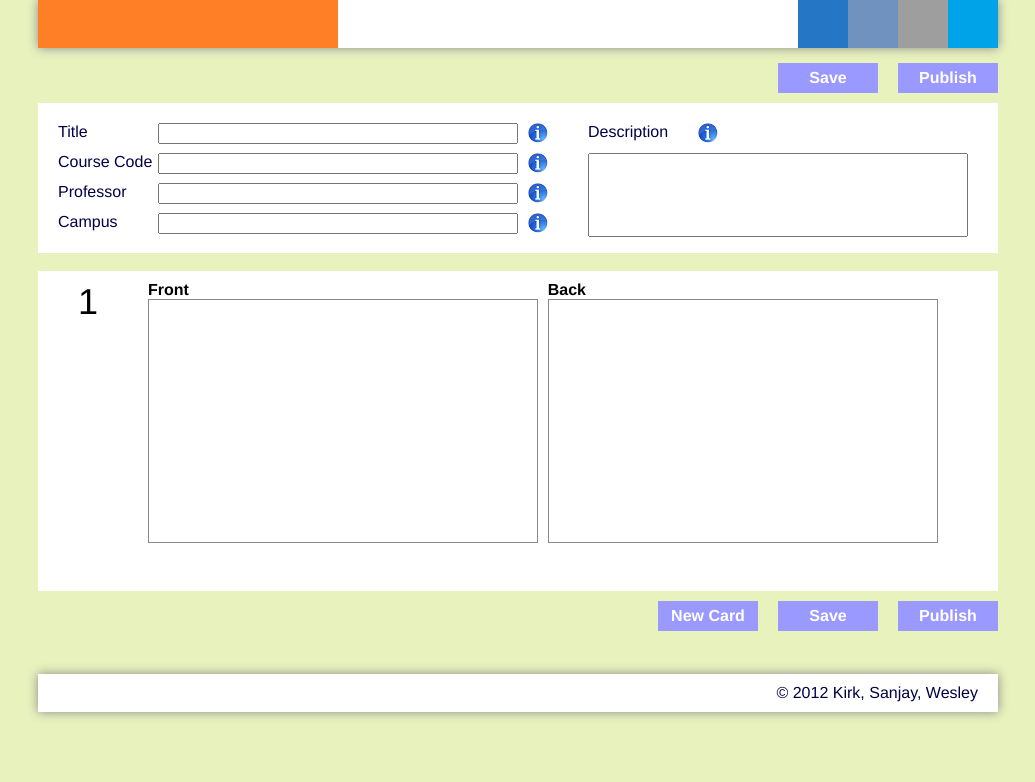
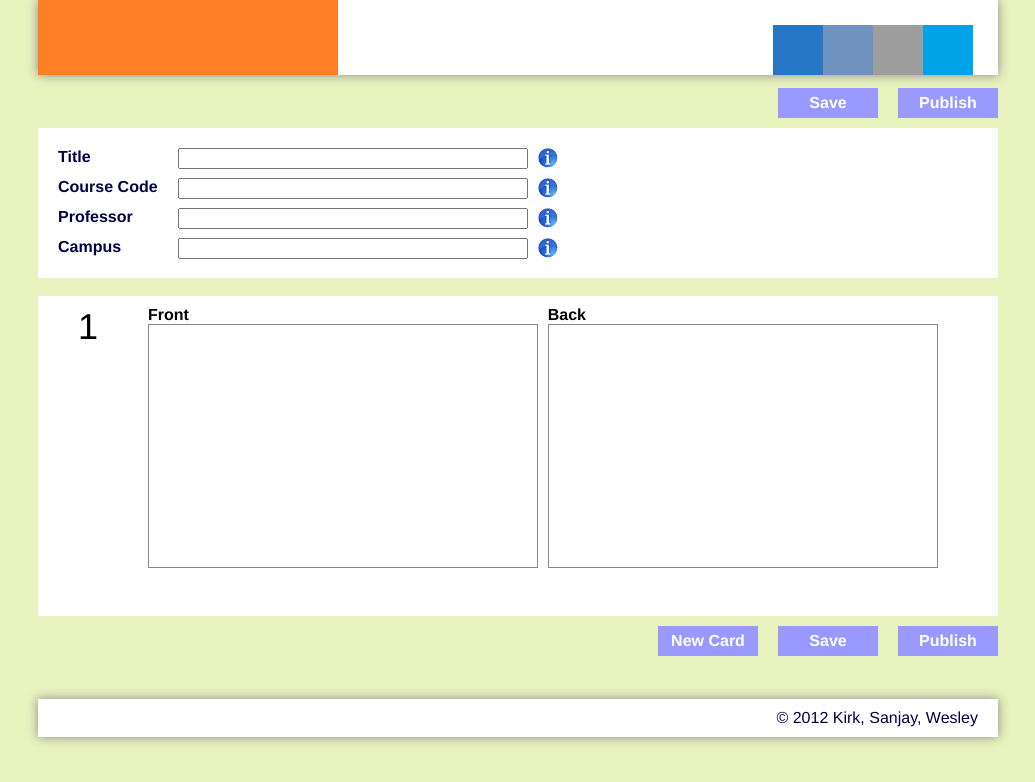
Before and after one commit to StarWallace/CrashCards, a PHP site: page /edit.php in a window 1280 px wide. Shown: the top 782 px of the page, without its empty margins (122-1157 px from the left). Run offline with PHP 8.4, Linux system fonts and the light colour scheme; grey boxes are pictures that could not be loaded.

Commit message:
Bunch o' Stuff, Vol. I

```diff
--- a/browse.php
+++ b/browse.php
@@ -46,6 +46,9 @@
         <select id="sortOrder">
             <option>Top</option>
             <option>New</option>
+            <option>Subject</option>
+            <option>Course Code</option>
+            <option>Year</option>
         </select>
     </div>
 </div>
@@ -86,7 +89,7 @@
                 <?php echo "#link"; ?>
             ">
                 <div class="halfRow link">
-                    <div class="title">
+                    <div class="title corner-spaced">
                         <?php echo "Example Deck #0"; ?>
                     </div>
                 </div>
--- a/classes/SQLAccess.class.php
+++ b/classes/SQLAccess.class.php
@@ -17,7 +17,7 @@
          *          sPassword - password associated with the user
          *          sDatabase - name of the database to use
          ************************************************************/
-        function __construct($sServer="<enter MySQL Server>", $sUser="<enter MySQL user to connect with>", $sPassword="<MySQL Password>", $sDatabase="<Name of the database>")
+        function __construct($sServer="localhost", $sUser="root", $sPassword="aaaa", $sDatabase="CrashCards")
         {
             //Connect to the MySQL server and open the database
             @$this->dbConnect = new mysqli($sServer, $sUser, $sPassword, $sDatabase);
--- a/classes/User.class.php
+++ b/classes/User.class.php
@@ -242,7 +242,7 @@ class User {
 
 	function FreshCookie()
 	{
-		if (isset($_COOKIE['user'])
+		if (isset($_COOKIE['user']))
 		{
 			setcookie("user", serialize($this), time()+3600*24*365);
 			$_COOKIE['user'] = serialize($this);
--- a/edit.php
+++ b/edit.php
@@ -45,17 +45,7 @@
                 ></div>
             </div>
         </div>
-        <div class="column description">
-            <div class="row">
-                <div class="label"><label for="deckDescription">Description</label></div>
-                <div class="info-tooltip" id="descriptionInfo"
-                     help="Example help text for description"
-                ></div>
-            </div>
-            <div class="row">
-                <textarea id="deckDescription"></textarea>
-            </div>
-        </div>
+        <div class="column autocomplete"></div>
     </div>
 </div>
 
--- a/scripts/edit.js
+++ b/scripts/edit.js
@@ -12,6 +12,10 @@
             renumberList();
             if ($(".cardRow").size() > 1) {
                 enableRemove = true;
+                $(".cardRow").mousemove( function() {
+                    $(this).find(".remove").show();
+                    $(".cardRow").unbind("mousemove");
+                });
             }
         });
     }
--- a/scripts/signup.js
+++ b/scripts/signup.js
@@ -146,9 +146,11 @@ function canSubmit() {
 
 $("input").change( function() {
     if (canSubmit()) {
-        $("#signup").removeAttr("disabled");
+        $("#next").hide();
+        $("#signup").show();
     } else {
-        $("#signup").attr("disabled", "disabled");
+        $("#signup").hide();
+        $("#next").show();
     }
 });
 
--- a/wrapper/css/edit.css
+++ b/wrapper/css/edit.css
@@ -3,12 +3,12 @@
 }
 
 .deckInfo input {
-    width: 360px;
+    width: 350px;
     float: left;
 }
 
 .deckInfo .label {
-    width: 100px;
+    width: 120px;
 }
 
 .deckInfo .column {
@@ -28,7 +28,7 @@
 
 .cardList .cardRow {
     padding: 10px 0 10px 0;
-    height: 80px;
+    height: 85px;
 }
 
 .cardList .cardRow div {
@@ -52,9 +52,9 @@
 
 .cardList .cardRow .cardSummary {
     padding-right: 20px;
-    height: 60px;
+    height: 70px;
     overflow: hidden;
-    font-size: 7pt;
+    font-size: 10pt;
 }
 
 .cardList .cardRow.selected .cardSummary {
@@ -68,18 +68,18 @@
 }
 
 .cardList .cardRow {
-    border-top: 1px dashed #000000;
-    background-color: #dbdbdb;
+    border-top: 1px solid #dbdbdb;
+    background-color: #eeeeee;
     cursor: pointer;
 }
 
 .cardList .cardRow:hover {
-    background-color: #eeeeee;
+    background-color: #ffffff;
     color: #000000;
 }
 
 .placeholder {
-    border-top: 1px dashed #000000;
+    border-top: 1px solid #dbdbdb;
     background-color: #ffff99;
     height: 100px;
 }
@@ -92,7 +92,7 @@
 
 .cardRow textarea {
     resize: none;
-    height: 99%;
+    height: 244px;
     width: 100%;
     border: 1px solid #888888;
     font-family: helvetica, sans-serif;
--- a/wrapper/css/main.css
+++ b/wrapper/css/main.css
@@ -42,7 +42,7 @@ a:visited {
     width: 960px;
     max-width: 1200px;
     min-height: 400px;
-    padding-top: 15px;
+    padding-top: 40px;
     position: relative;
 }
 
@@ -82,13 +82,8 @@ input.login {
 }
 
 #userBar {
-    /*border-left: 1px solid black;
-    border-right: 1px solid black;
-    border-bottom: 1px solid black;*/
     width: 100%;
-    /*min-width: 1020px;
-    max-width: 1300px;*/
-    height: 100%;
+    height: 75px;
 	box-shadow: 0 0 10px 0px #888888;
 }
 
@@ -101,13 +96,16 @@ input.login {
 
 #userBar .controlBar {
     float: right;
-    height: 100%;
+    height: 50px;
+    top: 25px;
+    right: 25px;
+    position: absolute;
 }
 
 #userBar .control {
     width: 50px;
     float: left;
-    height: 100%;
+    height: 50px;
 }
 
 .control#search {
@@ -276,6 +274,10 @@ div.info-tooltip {
     font-size: 16pt;
 }
 
+.label {
+    font-weight: bold;
+}
+
 .corner-spaced {
     padding-left: 10px;
     padding-right: 10px;
--- a/wrapper/css/welcome.css
+++ b/wrapper/css/welcome.css
@@ -6,7 +6,7 @@ body {
     margin-top: 40px;
     margin-bottom: 25px;
     height: 40px;
-    width: 400px;
+    width: 350px;
     border: 1px solid #000000;
     font-size: 2em;
     padding: 20px;
@@ -15,6 +15,7 @@ body {
     font-weight: normal;
     font-style: italic;
     float: left;
+    margin-left: 0px;
 }
 
 #getStarted:hover {
@@ -30,12 +31,13 @@ body {
 
 .welcomeCard {
     right: 0px;
-    border: 1px solid black;
     height: 150px;
     width: 400px;
     font-size: 2.5em;
     padding: 50px;
     position: absolute;
+    box-shadow: 5px 5px 5px #888888;
+    background-color: #ffffff;
 }
 
 #welcomeCard1 {
--- a/wrapper/userbar.php
+++ b/wrapper/userbar.php
@@ -2,10 +2,10 @@
     <div class="centred white" id="userBar">
         <div class="banner" title="CrashCards"></div>
         <div class="controlBar">
-            <div class="control" id="search" title="Search"></div>
-            <div class="control" id="yourCards" title="Your Cards"></div>
-            <div class="control" id="settings" title="Settings"></div>
-            <div class="control" id="logout" title="Log Out"></div>
+            <a href="browse.php"><div class="control" id="search" title="Search"></div></a>
+            <a href="manage.php"><div class="control" id="yourCards" title="Your Cards"></div></a>
+            <a href=""><div class="control" id="settings" title="Settings"></div></a>
+            <a href=""><div class="control" id="logout" title="Log Out"></div></a>
         </div>
     </div>
 </div>
```
Also changed, not shown: manage.php (+16 -0 lines), signup.php (+33 -7 lines), welcome.php (+3 -5 lines), wrapper/css/signup.css (+5 -2 lines), wrapper/images/controls/clipped.png (added).
